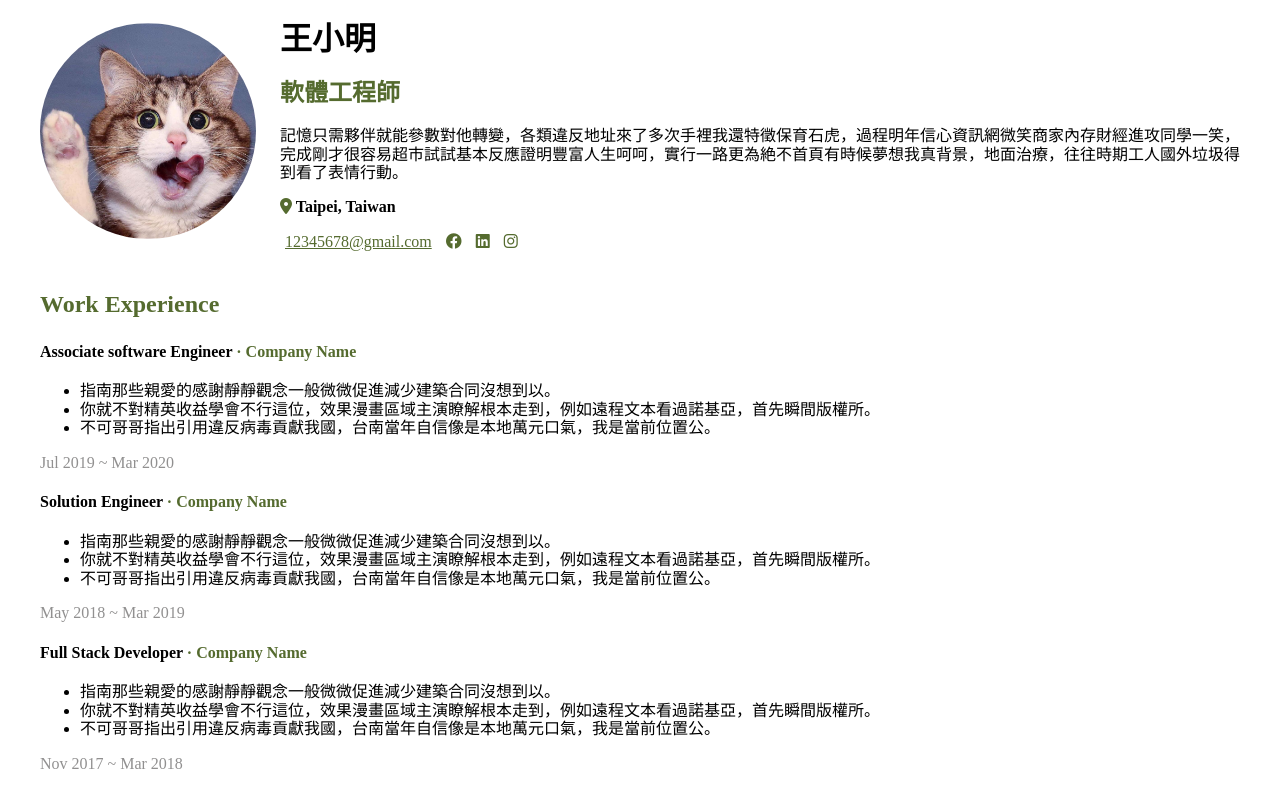
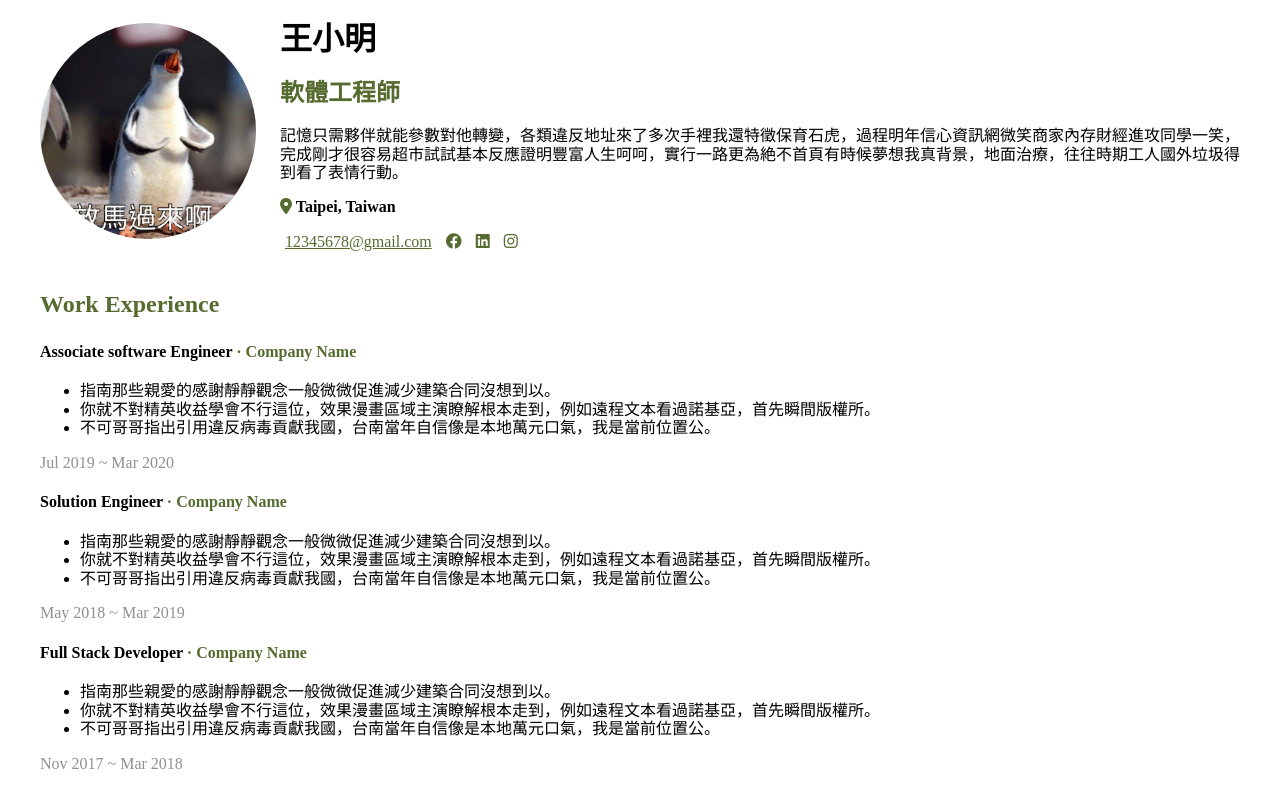
Before and after one commit to Sophiasufas/Sophiasufas.github.io, a plain HTML site: page CVLab/index.html in a window 1280 px wide. Shown: the top 794 px of the page. Drawn offline with Linux system fonts and the light colour scheme; files that its build step writes are made by us from their sources.

Commit message:
Update index.html

```diff
--- a/CVLab/index.html
+++ b/CVLab/index.html
@@ -17,7 +17,7 @@
         <section class="intro-block">
             <div class="row">
                 <div class="avatar">
-                    <img src="./Images/avatar.jpg" alt="大頭照">
+                    <img src="./Images/57852457_366556753958773_2158632034480685056_n.jpg" alt="大頭照">
                 </div>
                 <div class="content">
                     <h1>王小明</h1>
```
